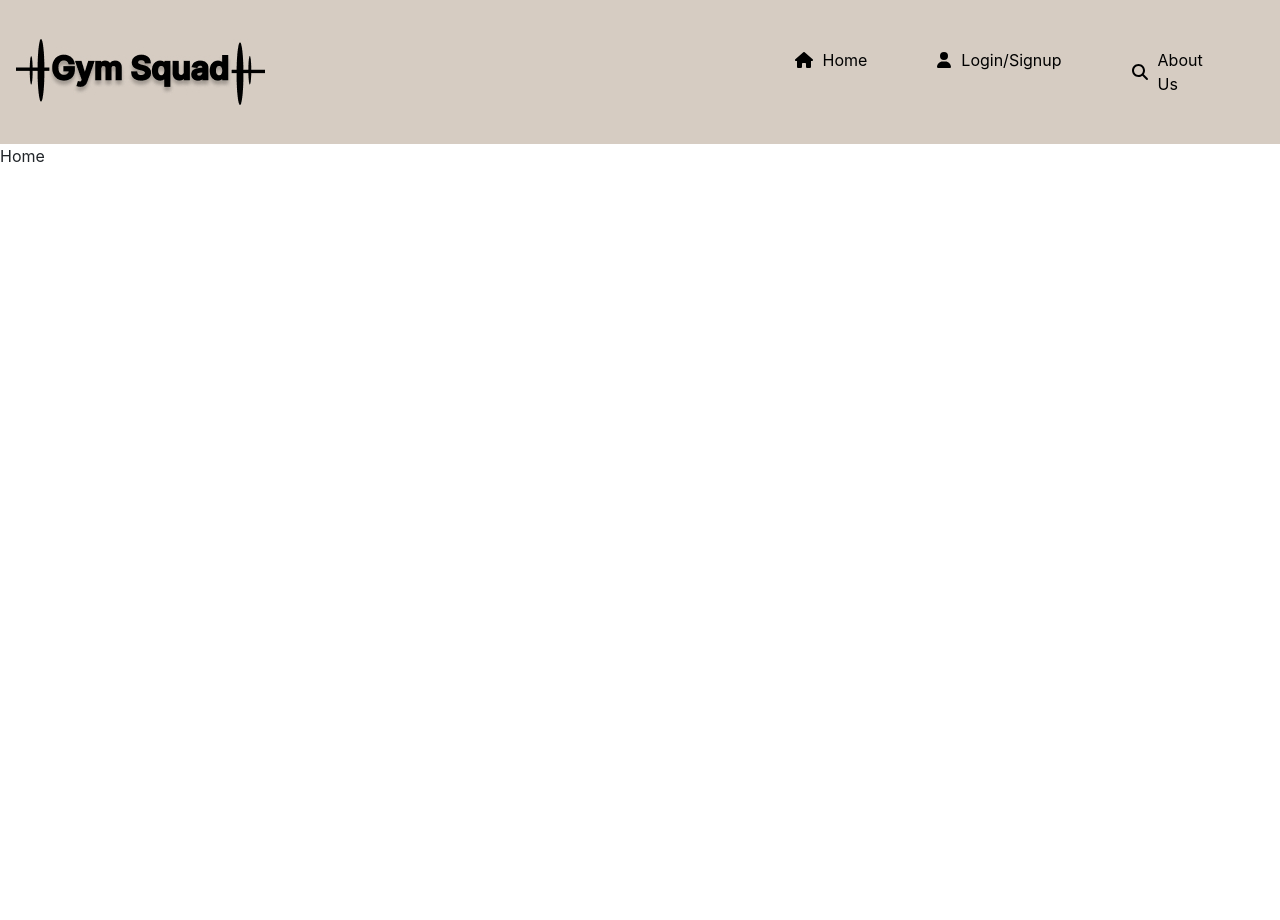
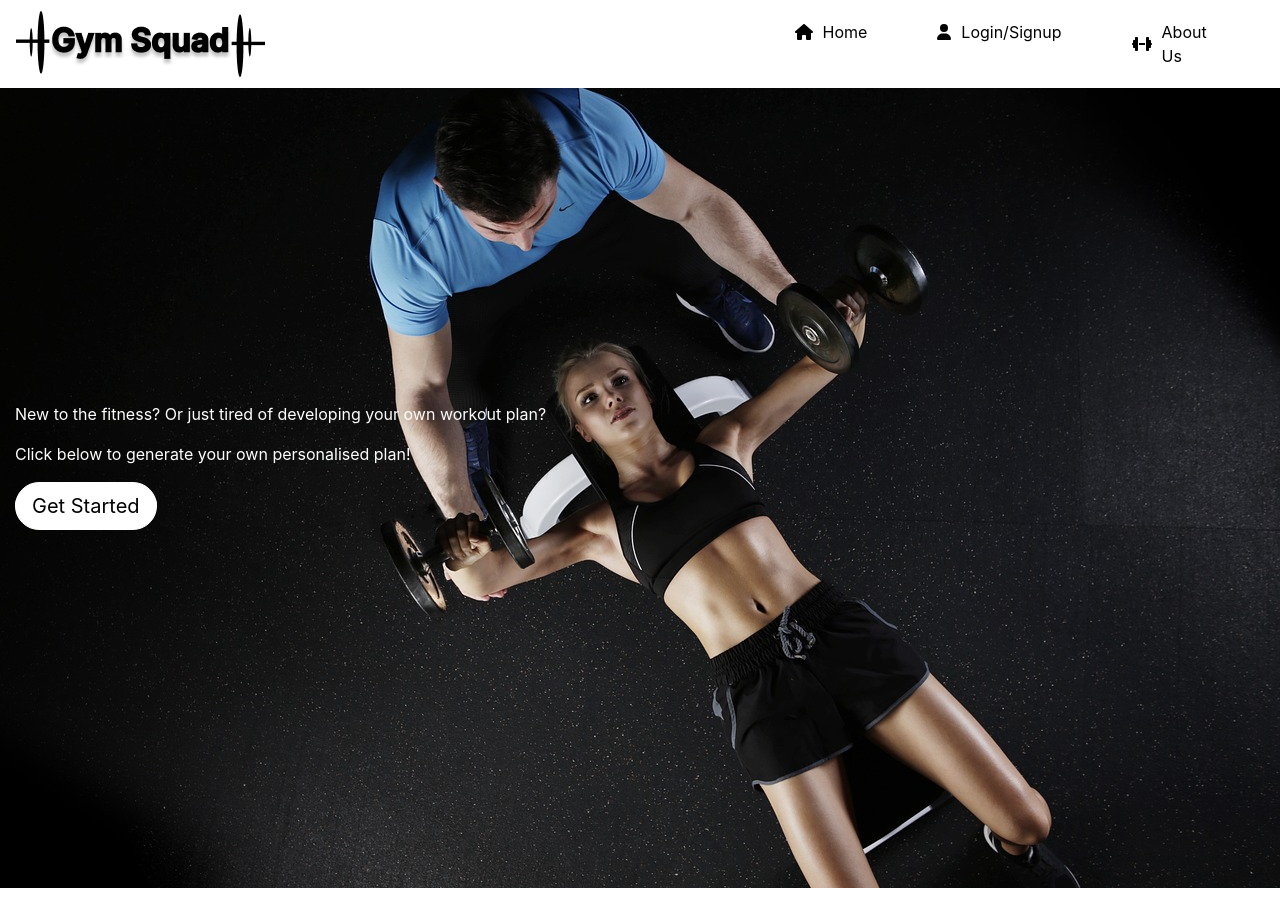
Before and after one commit to umaparu/FitnessclassApp, a React (Create React App) app: page / in a window 1280 px wide. Before the commit the page ends 800 px from the top, so only its background shows below. Built offline with nearby package versions, Linux system fonts and the light colour scheme.

Commit message:
added jumbotron and fixed navbar

```diff
--- a/src/components/Home.js
+++ b/src/components/Home.js
@@ -1,9 +1,10 @@
-const Home = () => {
+ import Jumbotron from "./Jumbotron"
+ const Home = () => {
 
     return (
 
         <>
-            <p>Home</p>
+            <Jumbotron/>
         </>
     )
 }
--- /dev/null
+++ b/src/components/Jumbotron.css
@@ -0,0 +1,16 @@
+.jumbotron {
+    background-image: url("../assets/trainer.jpeg");
+    height: 100vh;
+}
+a {
+    background-color: white !important;
+    color: black !important;
+    border-color: white !important;
+    border-radius: 1.5rem !important;
+}
+.plantext {
+    color: white;
+}
+.planbox {
+    margin-top: 20%;
+}
--- a/src/components/Jumbotron.js
+++ b/src/components/Jumbotron.js
@@ -1,11 +1,24 @@
+import { Link } from "react-router-dom";
+import styles from "../components/Jumbotron.css";
+
+
 const Jumbotron = () => {
 
     return (
 
         <>
-            <p>Home</p>
+
+            <div className="jumbotron jumbotron-fluid ">
+                <div className="container-fluid">
+                    <div className="planbox">
+                    <p className=" plantext"> New to the fitness? Or just tired of developing your own workout plan?</p>
+                    <p className=" plantext"> Click below to generate your own personalised plan!</p>
+                    <Link to="/user"> <a className="btn btn-primary btn-lg" href="#" role="button">Get Started</a></Link>
+                    </div>
+                </div>
+            </div>
         </>
-    )
+    );
 }
 
 export default Jumbotron
--- a/src/components/Navbar.css
+++ b/src/components/Navbar.css
@@ -1,22 +1,22 @@
 /* -----------------------navbar----------------------- */
-.navbar {
-    background-color: #d6ccc2 !important;
-}
+
 .navsec {
     display: flex;
     justify-content: flex-end;
 }
-.navbar-nav{
+
+.navbar-nav {
     display: flex;
     width: 50%;
     justify-content: space-evenly;
 }
-a {
+
+a, a:hover {
     color: black;
 }
-a:hover {
-color: white;
-}
+
+
+
 
 li {
     padding: 20px;
--- a/src/components/Navbar.js
+++ b/src/components/Navbar.js
@@ -3,9 +3,9 @@ import { FontAwesomeIcon } from '@fortawesome/react-fontawesome';
 import { library } from "@fortawesome/fontawesome-svg-core";
 import { faUser } from '@fortawesome/free-solid-svg-icons';
 import { faHouse } from '@fortawesome/free-solid-svg-icons';
-import { faMagnifyingGlass } from '@fortawesome/free-solid-svg-icons';
+import { faDumbbell } from '@fortawesome/free-solid-svg-icons';
 import styles from "../components/Navbar.css";
-library.add(faUser, faHouse, faMagnifyingGlass);
+library.add(faUser, faHouse, faDumbbell);
 
 
 
@@ -13,22 +13,22 @@ const Navbar = () => {
     return (
 
         <div>
-            <nav className="navbar navbar-expand-lg navbar-light bg-light">
-                <Link><img src={require("../assets/gymsquad.jpeg")} /></Link>
+            <nav className="navbar navbar-expand-lg navbar-dark shadow-5-strong py-0 ">
+                <Link><img src={require("../assets/gsicon.jpeg")} /></Link>
 
-                <div className="collapse navbar-collapse navsec" id="navbarNav">
+                <div className="collapse navbar-collapse navsec " id="navbarNav">
                     <ul className="navbar-nav">
-                        <Link to="/"><li className="nav-item active d-flex align-items-center">
+                        <Link to="/"><li className="nav-item active d-flex align-items-center py-0">
                             <FontAwesomeIcon icon="house" />
                             <span>Home</span>
                         </li></Link>
-                        <Link to="/user"> <li className="nav-item d-flex align-items-center">
+                        <Link to="/user"> <li className="nav-item d-flex align-items-center py-0">
 
                             <FontAwesomeIcon icon="user" />
                             <span>Login/Signup</span>
                         </li> </Link>
 
-                        <Link to="/aboutus"> <li className="nav-item d-flex align-items-center"><FontAwesomeIcon icon="magnifying-glass" />
+                        <Link to="/aboutus"> <li className="nav-item d-flex align-items-center py-0"><FontAwesomeIcon icon="dumbbell" />
                         <span>About Us</span>
                         </li></Link>
                     </ul>
```
Also changed, not shown: src/assets/gsicon.jpeg (added), src/assets/trainer.jpeg (added).
